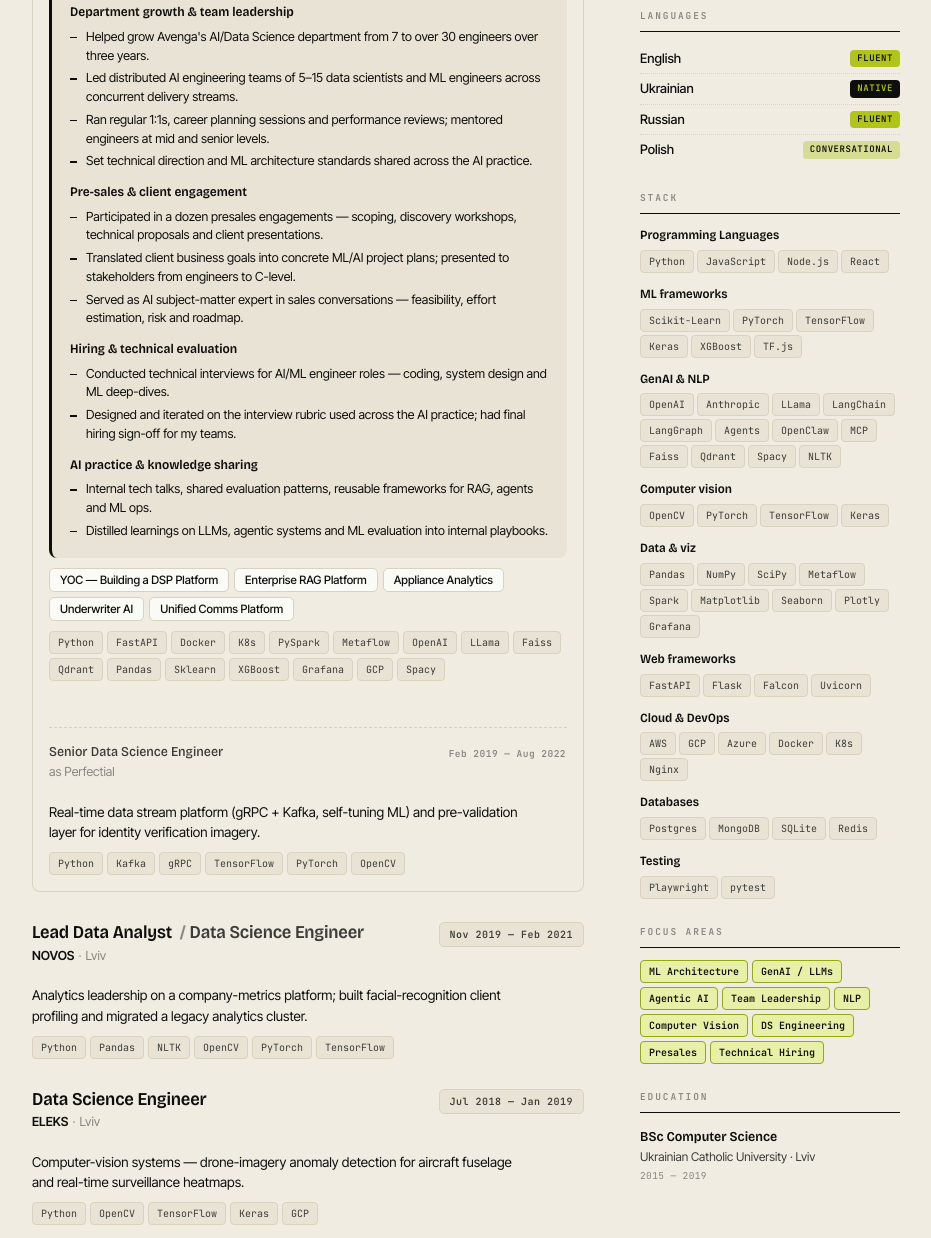
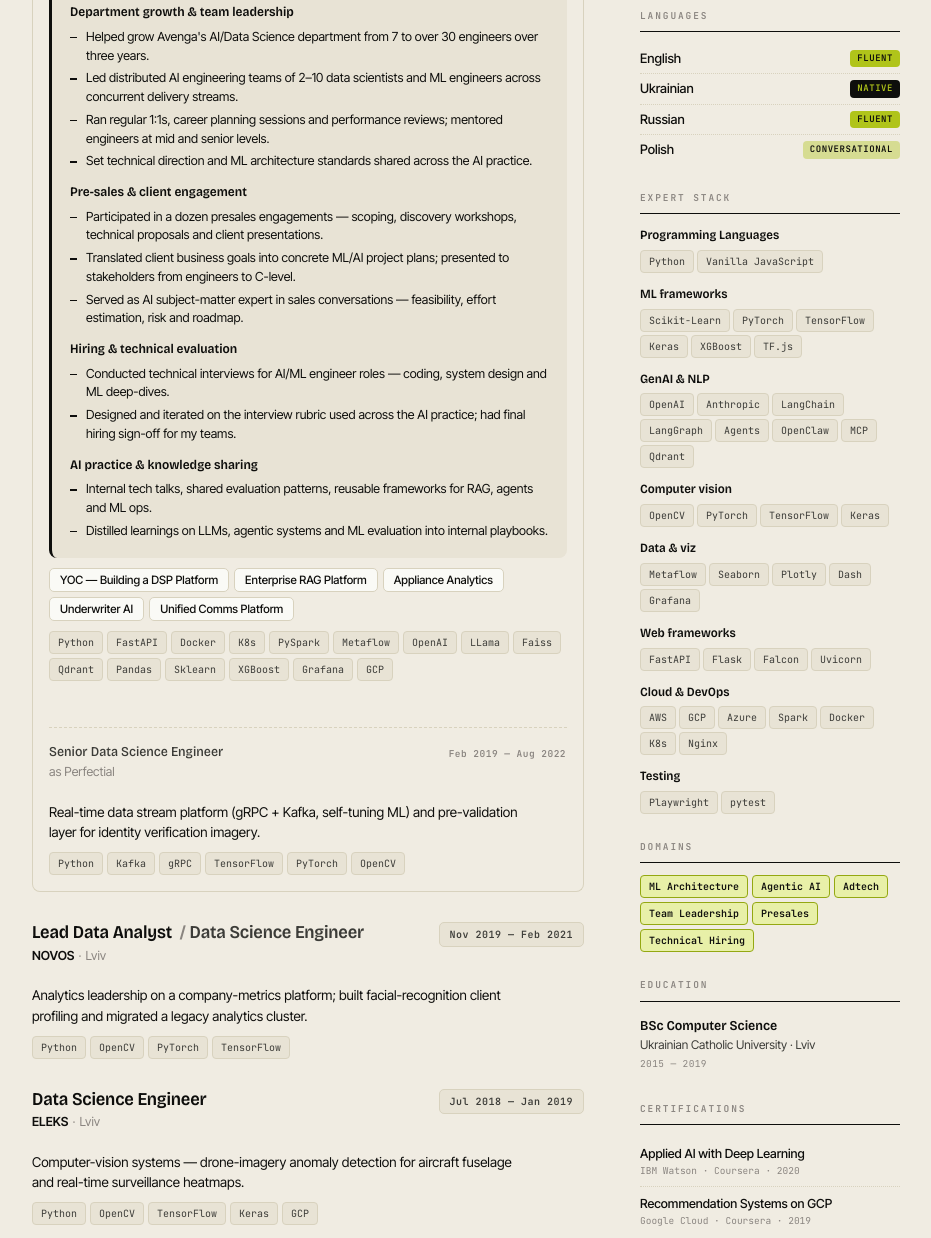
Before and after one commit to MattKovtun/CV, a website: page index.html in a window 1280 px wide. Shown: the part 584-1822 px from the top of the page, without its empty margins (174-1105 px from the left). Drawn offline with Linux system fonts and the light colour scheme.

Commit message:
updated CV

```diff
--- a/index.html
+++ b/index.html
@@ -86,7 +86,8 @@
               <article class="job role-entry">
                 <div class="job-head">
                   <div>
-                <h3 class="role-title">AI Engineering Manager <span class="slash">/</span><span class="secondary">Sr. AI Engineer</span></h3>
+                    <h3 class="role-title">AI Engineering Manager <span class="slash">/</span><span
+                        class="secondary">Sr. AI Engineer</span></h3>
                   </div>
                   <div class="period-tag">Aug 2022 — Mar 2026</div>
                 </div>
@@ -98,8 +99,10 @@
                   <div class="resp-group">
                     <h5>Department growth &amp; team leadership</h5>
                     <ul>
-                  <li>Helped grow Avenga's AI/Data Science department from 7 to over 30 engineers over three years.</li>
-                  <li>Led distributed AI engineering teams of 5–15 data scientists and ML engineers across concurrent
+                      <li>Helped grow Avenga's AI/Data Science department from 7 to over 30 engineers over three years.
+                      </li>
+                      <li>Led distributed AI engineering teams of 2–10 data scientists and ML engineers across
+                        concurrent
                         delivery streams.</li>
                       <li>Ran regular 1:1s, career planning sessions and performance reviews; mentored engineers at mid
                         and senior levels.</li>
@@ -110,11 +113,13 @@
                   <div class="resp-group">
                     <h5>Pre-sales &amp; client engagement</h5>
                     <ul>
-                  <li>Participated in a dozen presales engagements — scoping, discovery workshops, technical proposals
+                      <li>Participated in a dozen presales engagements — scoping, discovery workshops, technical
+                        proposals
                         and client presentations.</li>
                       <li>Translated client business goals into concrete ML/AI project plans; presented to stakeholders
                         from engineers to C-level.</li>
-                  <li>Served as AI subject-matter expert in sales conversations — feasibility, effort estimation, risk
+                      <li>Served as AI subject-matter expert in sales conversations — feasibility, effort estimation,
+                        risk
                         and roadmap.</li>
                     </ul>
                   </div>
@@ -132,7 +137,8 @@
                   <div class="resp-group">
                     <h5>AI practice &amp; knowledge sharing</h5>
                     <ul>
-                  <li>Internal tech talks, shared evaluation patterns, reusable frameworks for RAG, agents and ML ops.</li>
+                      <li>Internal tech talks, shared evaluation patterns, reusable frameworks for RAG, agents and ML
+                        ops.</li>
                       <li>Distilled learnings on LLMs, agentic systems and ML evaluation into internal playbooks.</li>
                     </ul>
                   </div>
@@ -163,7 +169,6 @@
                     <span class="tag">XGBoost</span>
                     <span class="tag">Grafana</span>
                     <span class="tag">GCP</span>
-                <span class="tag">Spacy</span>
                   </div>
                 </div>
 
@@ -178,8 +183,10 @@
                         <h4 class="project-title">YOC — Building a DSP Platform</h4>
                         <span class="project-period">2025 — 2026</span>
                       </div>
-                  <p class="project-desc">Service matching internal supply and demand entities against defined business
-                    rules, communicating with the bidder for inventory, campaign and reporting data. Two ML models in
+                      <p class="project-desc">Service matching internal supply and demand entities against defined
+                        business
+                        rules, communicating with the bidder for inventory, campaign and reporting data. Two ML models
+                        in
                         production with scaffolding for additional models under varying traffic.</p>
                       <ul>
                         <li>Defined the ML architecture roadmap and owned delivery as engineering manager.</li>
@@ -187,8 +194,9 @@
                         <li>Organised a transparent data and model workflow across the team.</li>
                       </ul>
                       <div class="stack-tags">
-                    <span class="tag">Python</span><span class="tag">FastAPI</span><span class="tag">Docker</span><span
-                      class="tag">Kubernetes</span><span class="tag">PySpark</span><span class="tag">Metaflow</span>
+                        <span class="tag">Python</span><span class="tag">FastAPI</span><span
+                          class="tag">Docker</span><span class="tag">Kubernetes</span><span
+                          class="tag">PySpark</span><span class="tag">Metaflow</span>
                       </div>
                     </article>
 
@@ -198,7 +206,8 @@
                         <span class="project-period">2023 — 2024</span>
                       </div>
                       <p class="project-desc">State-of-the-art RAG-based Q&amp;A platform across enterprise departments.
-                    Scalable, daily-updated knowledge base; Slack as conversational interface; Confluence as document
+                        Scalable, daily-updated knowledge base; Slack as conversational interface; Confluence as
+                        document
                         source. Deployable on third-party cloud or fully on-prem.</p>
                       <ul>
                         <li>Owned AI architecture and tech stack decisions.</li>
@@ -206,18 +215,20 @@
                         <li>Integrated and benchmarked LLMs and embedding models.</li>
                       </ul>
                       <div class="stack-tags">
-                    <span class="tag">Python</span><span class="tag">FastAPI</span><span class="tag">OpenAI</span><span
-                      class="tag">LLama</span><span class="tag">Faiss</span><span class="tag">Qdrant</span><span
-                      class="tag">Angle</span><span class="tag">Postgres</span>
+                        <span class="tag">Python</span><span class="tag">FastAPI</span><span
+                          class="tag">OpenAI</span><span class="tag">LLama</span><span class="tag">Faiss</span><span
+                          class="tag">Qdrant</span><span class="tag">Angle</span><span class="tag">Postgres</span>
                       </div>
                     </article>
 
                     <article class="project">
                       <div class="project-head">
-                    <h4 class="project-title">Domestic Appliance Manufacturer — Marketing &amp; Pricing Analytics</h4>
+                        <h4 class="project-title">Domestic Appliance Manufacturer — Marketing &amp; Pricing Analytics
+                        </h4>
                         <span class="project-period">2023</span>
                       </div>
-                  <p class="project-desc">Marketing and pricing analytics pulling from GfK data, SKU sales and market
+                      <p class="project-desc">Marketing and pricing analytics pulling from GfK data, SKU sales and
+                        market
                         segmentation. Outlier detection, pattern mining and extensive visualisation supporting business
                         decisions.</p>
                       <ul>
@@ -225,8 +236,8 @@
                         <li>Validated client hypotheses; communicated results to business stakeholders.</li>
                       </ul>
                       <div class="stack-tags">
-                    <span class="tag">Python</span><span class="tag">FastAPI</span><span class="tag">Plotly</span><span
-                      class="tag">Pandas</span><span class="tag">Sklearn</span>
+                        <span class="tag">Python</span><span class="tag">FastAPI</span><span
+                          class="tag">Plotly</span><span class="tag">Pandas</span><span class="tag">Sklearn</span>
                       </div>
                     </article>
 
@@ -236,7 +247,8 @@
                         <span class="project-period">2022 — 2023</span>
                       </div>
                       <p class="project-desc">Underwriting platform analysing, aggregating and normalising data from
-                    multiple sources to replicate underwriter decisions, surface late-payer signals and monitor model
+                        multiple sources to replicate underwriter decisions, surface late-payer signals and monitor
+                        model
                         vs. underwriter agreement in Grafana.</p>
                       <ul>
                         <li>Built the ML model replicating underwriter decision procedure.</li>
@@ -244,8 +256,9 @@
                         <li>Validated ad-hoc hypotheses from business experts.</li>
                       </ul>
                       <div class="stack-tags">
-                    <span class="tag">Python</span><span class="tag">Jupyter</span><span class="tag">Grafana</span><span
-                      class="tag">Pandas</span><span class="tag">Sklearn</span><span class="tag">XGBoost</span>
+                        <span class="tag">Python</span><span class="tag">Jupyter</span><span
+                          class="tag">Grafana</span><span class="tag">Pandas</span><span class="tag">Sklearn</span><span
+                          class="tag">XGBoost</span>
                       </div>
                     </article>
 
@@ -254,17 +267,20 @@
                         <h4 class="project-title">Unified Communication Channels Platform</h4>
                         <span class="project-period">2022</span>
                       </div>
-                  <p class="project-desc">Scalable platform consolidating B2C communication channels — low-latency chat,
-                    AI-suggested responses for support agents, semantic conversation analysis on microservices + OpenAI.
+                      <p class="project-desc">Scalable platform consolidating B2C communication channels — low-latency
+                        chat,
+                        AI-suggested responses for support agents, semantic conversation analysis on microservices +
+                        OpenAI.
                       </p>
                       <ul>
                         <li>Extended a core microservice and built the OpenAI-powered suggestion algorithm.</li>
                         <li>Added semantic conversation analysis to improve agent experience.</li>
                       </ul>
                       <div class="stack-tags">
-                    <span class="tag">GCP</span><span class="tag">Python</span><span class="tag">Kubernetes</span><span
-                      class="tag">Docker</span><span class="tag">Falcon</span><span class="tag">Flask</span><span
-                      class="tag">Redis</span><span class="tag">Spacy</span><span class="tag">OpenAI</span>
+                        <span class="tag">GCP</span><span class="tag">Python</span><span
+                          class="tag">Kubernetes</span><span class="tag">Docker</span><span
+                          class="tag">Falcon</span><span class="tag">Flask</span><span class="tag">Redis</span><span
+                          class="tag">OpenAI</span>
                       </div>
                     </article>
 
@@ -311,7 +327,8 @@
                       </ul>
                       <div class="stack-tags">
                         <span class="tag">Python</span><span class="tag">Kafka</span><span class="tag">gRPC</span><span
-                      class="tag">Dash</span><span class="tag">TensorFlow</span><span class="tag">Scikit-learn</span>
+                          class="tag">Dash</span><span class="tag">TensorFlow</span><span
+                          class="tag">Scikit-learn</span>
                       </div>
                     </article>
 
@@ -320,7 +337,8 @@
                         <h4 class="project-title">Document Validation Enhancement</h4>
                         <span class="project-period">3 months</span>
                       </div>
-                  <p class="project-desc">Pre-validation layer ahead of a third-party ID-verification provider — catches
+                      <p class="project-desc">Pre-validation layer ahead of a third-party ID-verification provider —
+                        catches
                         low-quality, dark, blurry, B&amp;W images, missing subject and photo-of-photo attacks.</p>
                       <ul>
                         <li>Implemented the pre-validation system end to end.</li>
@@ -354,8 +372,7 @@
                 migrated a legacy analytics cluster.
               </p>
               <div class="stack-tags">
-                <span class="tag">Python</span><span class="tag">Pandas</span><span class="tag">NLTK</span><span
-                  class="tag">OpenCV</span><span class="tag">PyTorch</span><span class="tag">TensorFlow</span>
+                <span class="tag">Python</span><span class="tag">OpenCV</span><span class="tag">PyTorch</span><span class="tag">TensorFlow</span>
               </div>
             </div>
 
@@ -375,8 +392,7 @@
                     <li>Communicated insights to stakeholders; shaped downstream platform decisions.</li>
                   </ul>
                   <div class="stack-tags">
-                    <span class="tag">Python</span><span class="tag">Pandas</span><span class="tag">NumPy</span><span
-                      class="tag">Matplotlib</span><span class="tag">NLTK</span><span class="tag">SciPy</span>
+                    <span class="tag">Python</span><span class="tag">NumPy</span><span class="tag">SciPy</span>
                   </div>
                 </article>
 
@@ -532,20 +548,19 @@
           </div>
           <div class="lang-row"><span class="lang-name">Russian</span><span class="lang-level fluent">Fluent</span>
           </div>
-          <div class="lang-row"><span class="lang-name">Polish</span><span class="lang-level conversational">Conversational</span>
+          <div class="lang-row"><span class="lang-name">Polish</span><span
+              class="lang-level conversational">Conversational</span>
           </div>
         </section>
 
         <section class="side-section">
-          <h3 class="side-title">Stack</h3>
+          <h3 class="side-title">Expert stack</h3>
 
           <div class="skill-group">
             <h4>Programming Languages</h4>
             <div class="chips">
               <span class="tag">Python</span>
-              <span class="tag">JavaScript</span>
-              <span class="tag">Node.js</span>
-              <span class="tag">React</span>
+              <span class="tag">Vanilla JavaScript</span>
             </div>
           </div>
 
@@ -566,16 +581,12 @@
             <div class="chips">
               <span class="tag">OpenAI</span>
               <span class="tag">Anthropic</span>
-              <span class="tag">LLama</span>
               <span class="tag">LangChain</span>
               <span class="tag">LangGraph</span>
               <span class="tag">Agents</span>
               <span class="tag">OpenClaw</span>
               <span class="tag">MCP</span>
-              <span class="tag">Faiss</span>
               <span class="tag">Qdrant</span>
-              <span class="tag">Spacy</span>
-              <span class="tag">NLTK</span>
             </div>
           </div>
 
@@ -592,14 +603,10 @@
           <div class="skill-group">
             <h4>Data &amp; viz</h4>
             <div class="chips">
-              <span class="tag">Pandas</span>
-              <span class="tag">NumPy</span>
-              <span class="tag">SciPy</span>
               <span class="tag">Metaflow</span>
-              <span class="tag">Spark</span>
-              <span class="tag">Matplotlib</span>
               <span class="tag">Seaborn</span>
               <span class="tag">Plotly</span>
+              <span class="tag">Dash</span>
               <span class="tag">Grafana</span>
             </div>
           </div>
@@ -620,19 +627,10 @@
               <span class="tag">AWS</span>
               <span class="tag">GCP</span>
               <span class="tag">Azure</span>
+              <span class="tag">Spark</span>
               <span class="tag">Docker</span>
               <span class="tag">K8s</span>
               <span class="tag">Nginx</span>
-            </div>
-          </div>
-
-          <div class="skill-group">
-            <h4>Databases</h4>
-            <div class="chips">
-              <span class="tag">Postgres</span>
-              <span class="tag">MongoDB</span>
-              <span class="tag">SQLite</span>
-              <span class="tag">Redis</span>
             </div>
           </div>
 
@@ -646,15 +644,12 @@
         </section>
 
         <section class="side-section">
-          <h3 class="side-title">Focus areas</h3>
+          <h3 class="side-title">Domains</h3>
           <div class="chips" style="gap:4px;">
             <span class="tag accent">ML Architecture</span>
-            <span class="tag accent">GenAI / LLMs</span>
             <span class="tag accent">Agentic AI</span>
+            <span class="tag accent">Adtech</span>
             <span class="tag accent">Team Leadership</span>
-            <span class="tag accent">NLP</span>
-            <span class="tag accent">Computer Vision</span>
-            <span class="tag accent">DS Engineering</span>
             <span class="tag accent">Presales</span>
             <span class="tag accent">Technical Hiring</span>
           </div>
@@ -669,7 +664,7 @@
           </div>
         </section>
 
-        <section class="side-section long-only">
+        <section class="side-section">
           <h3 class="side-title">Certifications</h3>
           <div class="cert-block">
             <span class="cert-title">Applied AI with Deep Learning</span>
@@ -681,7 +676,7 @@
           </div>
         </section>
 
-        <section class="side-section long-only">
+        <section class="side-section">
           <h3 class="side-title">Competitions</h3>
           <ul class="comp-list">
             <li><span class="comp-year">2018</span><span>ACM UA — World Semi-final</span></li>
@@ -690,12 +685,11 @@
           </ul>
         </section>
 
-        <section class="side-section long-only">
+        <section class="side-section">
           <h3 class="side-title">Writing</h3>
           <ul class="links-list">
-            <li><a href="#" target="_blank" rel="noopener"><span>Client-side prediction with TF.js</span><span
-                  class="link-arrow">↗</span></a></li>
-            <li><a href="#" target="_blank" rel="noopener"><span>Complexity of algorithms</span><span
+            <li><a href="https://medium.com/data-science/client-side-prediction-with-tensorflow-js-e143ed53235b"
+                target="_blank" rel="noopener"><span>Client-side prediction with TF.js</span><span
                   class="link-arrow">↗</span></a></li>
           </ul>
         </section>
```
Also changed, not shown: 2 other files. Lines whose indentation alone changed are shown as unchanged.
